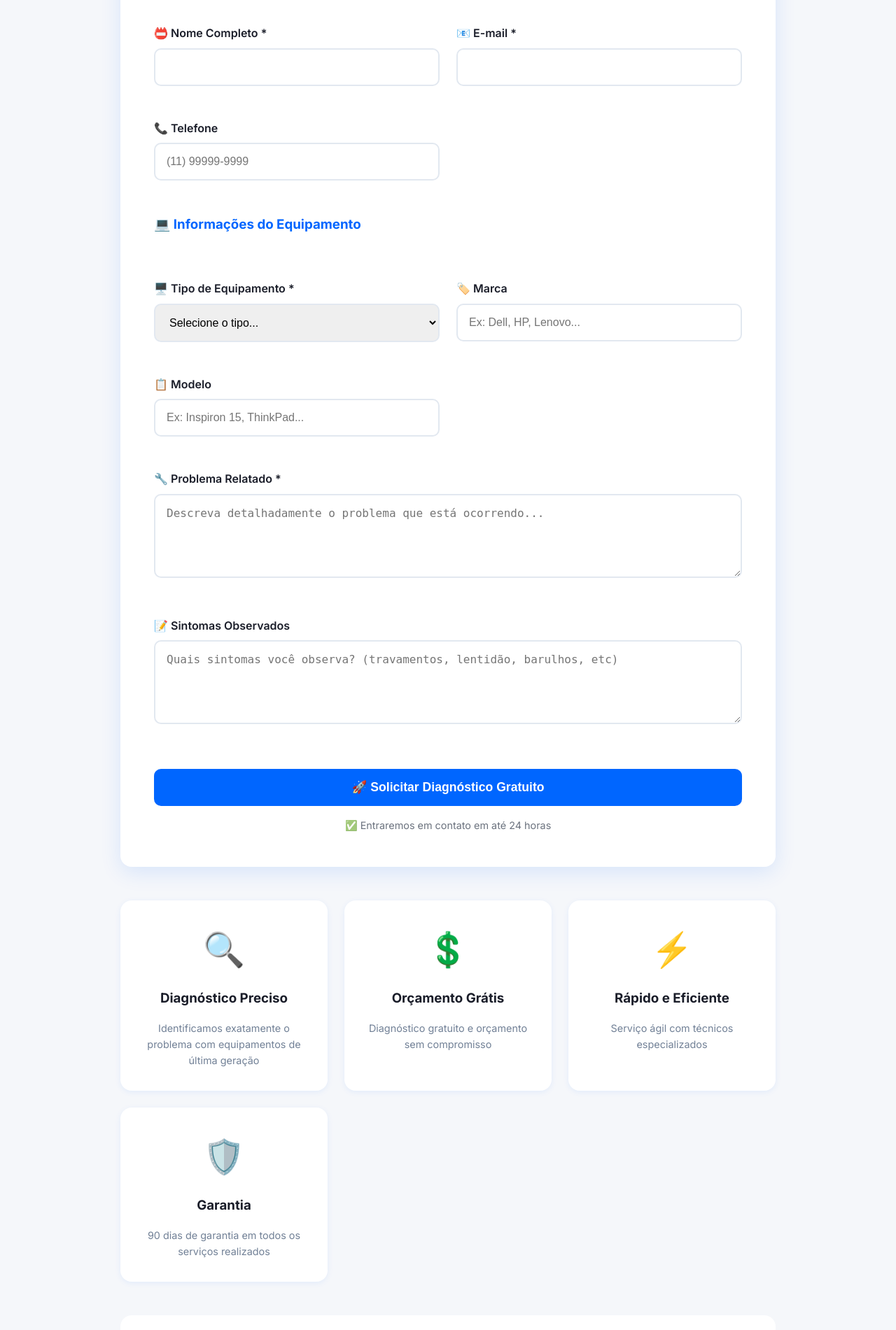
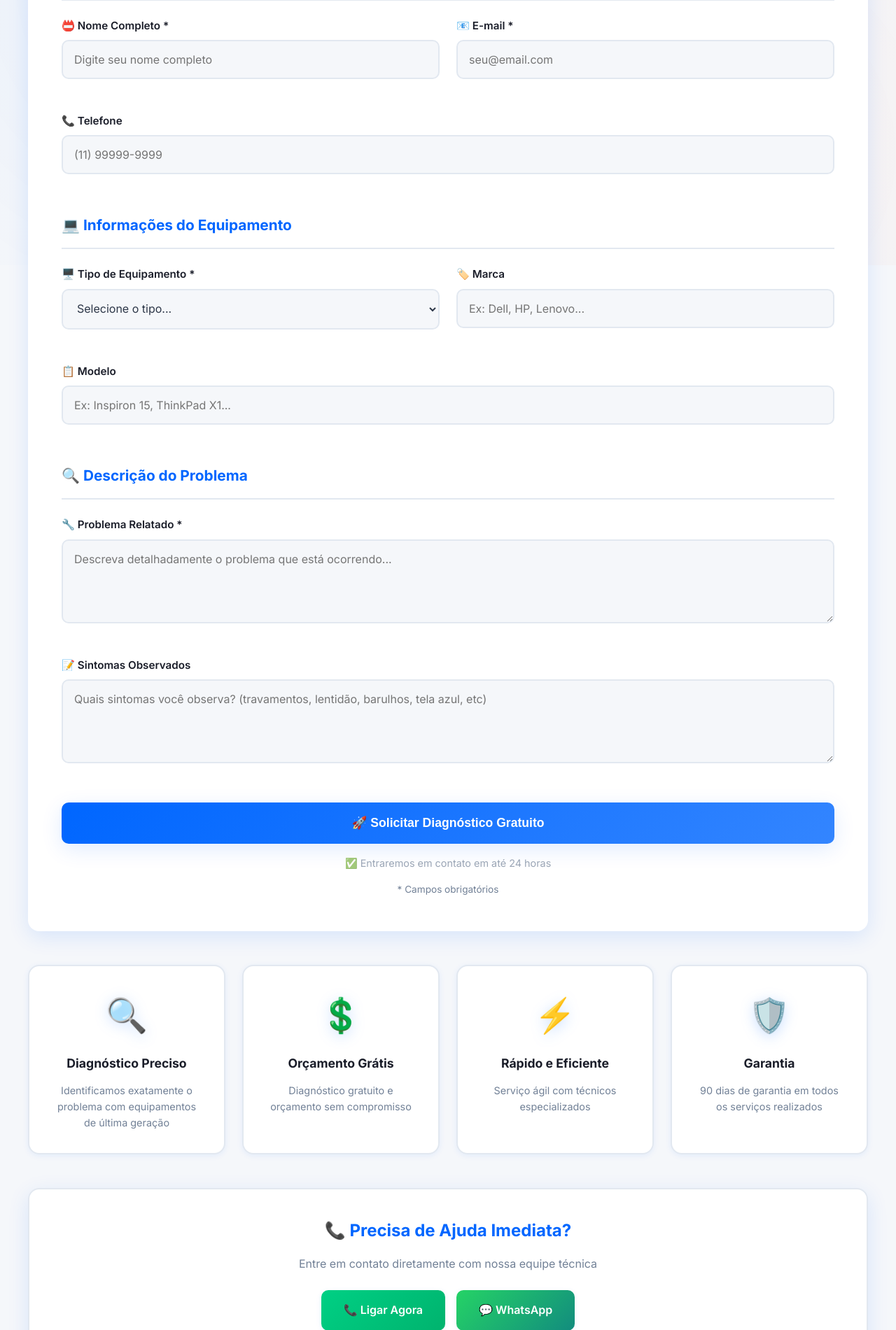
Before and after one commit to PietroTamanini/GHCP, a Flask app: page /diagnostico in a window 1280 px wide. Shown: the part 421-2322 px from the top of the page at 70% size. Run offline with Flask 3, Linux system fonts and the light colour scheme.

Commit message:
arrumando as coisas de diagnosticos login e mexendo um pouco em minha-conta.html

```diff
--- a/app.py
+++ b/app.py
@@ -14,7 +14,7 @@ app.secret_key = 'GHCP-2o25'
 
 DB_CONFIG = {
     'host': 'localhost',
-    'port': '3307',
+    'port': '3306',
     'user': 'root',
     'password': '',
     'database': 'loja_informatica'
--- a/templates/base.html
+++ b/templates/base.html
@@ -434,6 +434,7 @@
                 {% block menu %}
                     <li><a href="{{ url_for('inicio') }}" class="nav-link">Início</a></li>
                     <li><a href="{{ url_for('listar_produtos') }}" class="nav-link">Produtos</a></li>
+                    <li><a href="{{ url_for('diagnostico') }}" class="nav-link">Diagnóstico</a></li>
                 {% endblock %}
             </ul>
 
@@ -536,7 +537,9 @@
 
         const currentPath = window.location.pathname;
         document.querySelectorAll('.nav-link').forEach(link=>{
-            if(currentPath.startsWith(link.getAttribute('href'))){
+            const linkHref = link.getAttribute('href');
+            link.classList.remove('active');
+            if(currentPath === linkHref || (currentPath === '/' && linkHref === '{{ url_for("inicio") }}')){
                 link.classList.add('active');
             }
         });
--- a/templates/diagnostico.html
+++ b/templates/diagnostico.html
@@ -1,56 +1,16 @@
-<!DOCTYPE html>
-<html lang="pt-br">
-<head>
-    <meta charset="UTF-8">
-    <meta name="viewport" content="width=device-width, initial-scale=1.0">
-    <title>Diagnóstico de Computadores - Loja GHCP</title>
+{% extends "base.html" %}
+
+{% block title %}Diagnóstico Técnico - Loja GHCP{% endblock %}
+
+{% block conteudo %}
 <style>
-        @import url('https://fonts.googleapis.com/css2?family=Inter:wght@300;400;500;600;700;800&display=swap');
-
-        :root {
-            --primary: #0066ff;
-            --primary-dark: #0052cc;
-            --primary-light: #3385ff;
-            --secondary: #f5f7fa;
-            --accent: #ff6b35;
-            --success: #00d084;
-            --warning: #ffb800;
-            --danger: #ff3366;
-            --info: #00b8d4;
-            --dark: #1a1d29;
-            --text: #2d3748;
-            --text-light: #718096;
-            --border: #e2e8f0;
-            --glass: rgba(255, 255, 255, 0.9);
-            --shadow-sm: 0 2px 8px rgba(0, 102, 255, 0.08);
-            --shadow: 0 8px 30px rgba(0, 102, 255, 0.12);
-            --shadow-lg: 0 20px 60px rgba(0, 102, 255, 0.2);
-            --radius: 16px;
-            --transition: all 0.4s cubic-bezier(0.4, 0, 0.2, 1);
+    .diagnostico-header {
+        text-align: center;
+        margin-bottom: 3rem;
+        animation: fadeIn 0.8s ease;
     }
 
-        * { box-sizing: border-box; margin: 0; padding: 0; }
-
-        body {
-            font-family: 'Inter', sans-serif;
-            background: var(--secondary);
-            color: var(--text);
-            line-height: 1.6;
-            padding-top: 80px;
-        }
-
-        .container {
-            max-width: 1000px;
-            margin: 0 auto;
-            padding: 2rem;
-        }
-
-        .header {
-            text-align: center;
-            margin-bottom: 3rem;
-        }
-
-        .header h1 {
+    .diagnostico-header h1 {
         font-size: 3rem;
         font-weight: 800;
         background: linear-gradient(135deg, var(--primary) 0%, var(--accent) 100%);
@@ -60,7 +20,7 @@
         margin-bottom: 1rem;
     }
 
-        .header p {
+    .diagnostico-header p {
         font-size: 1.2rem;
         color: var(--text-light);
         max-width: 600px;
@@ -73,16 +33,42 @@
         border-radius: var(--radius);
         box-shadow: var(--shadow);
         margin-bottom: 2rem;
+        animation: slideUp 0.6s ease;
+    }
+
+    @keyframes slideUp {
+        from {
+            opacity: 0;
+            transform: translateY(30px);
+        }
+        to {
+            opacity: 1;
+            transform: translateY(0);
+        }
+    }
+
+    .form-section-title {
+        margin-bottom: 1.5rem;
+        padding-bottom: 1rem;
+        border-bottom: 2px solid var(--border);
+        color: var(--primary);
+        font-size: 1.3rem;
+        font-weight: 700;
+        display: flex;
+        align-items: center;
+        gap: 0.5rem;
     }
 
     .form-grid {
         display: grid;
         grid-template-columns: 1fr 1fr;
         gap: 1.5rem;
+        margin-bottom: 2rem;
     }
 
     .form-group {
-            margin-bottom: 1.5rem;
+        display: flex;
+        flex-direction: column;
     }
 
     .form-group.full-width {
@@ -94,6 +80,7 @@
         margin-bottom: 0.5rem;
         font-weight: 600;
         color: var(--dark);
+        font-size: 0.95rem;
     }
 
     .form-control {
@@ -102,13 +89,16 @@
         border: 2px solid var(--border);
         border-radius: 10px;
         font-size: 1rem;
+        font-family: inherit;
         transition: var(--transition);
+        background: var(--secondary);
     }
 
     .form-control:focus {
         outline: none;
         border-color: var(--primary);
         box-shadow: 0 0 0 3px rgba(0,102,255,0.1);
+        background: white;
     }
 
     textarea.form-control {
@@ -116,9 +106,14 @@
         resize: vertical;
     }
 
-        .btn {
-            padding: 1rem 2rem;
-            background: var(--primary);
+    select.form-control {
+        cursor: pointer;
+    }
+
+    .btn-submit {
+        width: 100%;
+        padding: 1.2rem 2rem;
+        background: linear-gradient(135deg, var(--primary) 0%, var(--primary-light) 100%);
         color: white;
         border: none;
         border-radius: 10px;
@@ -126,23 +121,27 @@
         font-weight: 600;
         cursor: pointer;
         transition: var(--transition);
-            display: inline-flex;
+        display: flex;
         align-items: center;
+        justify-content: center;
         gap: 0.5rem;
-        }
-
-        .btn:hover {
-            background: var(--primary-dark);
-            transform: translateY(-2px);
         box-shadow: var(--shadow);
     }
 
-        .btn-full {
-            width: 100%;
-            justify-content: center;
+    .btn-submit:hover {
+        transform: translateY(-3px);
+        box-shadow: var(--shadow-lg);
     }
 
-        .benefits {
+    .submit-info {
+        text-align: center;
+        margin-top: 1rem;
+        opacity: 0.7;
+        font-size: 0.9rem;
+        color: var(--text-light);
+    }
+
+    .benefits-grid {
         display: grid;
         grid-template-columns: repeat(auto-fit, minmax(250px, 1fr));
         gap: 1.5rem;
@@ -156,52 +155,93 @@
         box-shadow: var(--shadow-sm);
         text-align: center;
         transition: var(--transition);
+        border: 2px solid var(--border);
     }
 
     .benefit-card:hover {
         transform: translateY(-5px);
         box-shadow: var(--shadow);
+        border-color: var(--primary);
     }
 
     .benefit-icon {
         font-size: 3rem;
         margin-bottom: 1rem;
+        filter: drop-shadow(0 4px 10px rgba(0,102,255,0.2));
     }
 
     .benefit-card h3 {
-            margin-bottom: 1rem;
+        margin-bottom: 0.8rem;
         color: var(--dark);
+        font-size: 1.1rem;
     }
 
     .benefit-card p {
         color: var(--text-light);
         font-size: 0.9rem;
+        line-height: 1.6;
     }
 
-        .flash-messages {
-            margin-bottom: 2rem;
+    .contact-cta {
+        text-align: center;
+        margin-top: 3rem;
+        padding: 2.5rem;
+        background: white;
+        border-radius: var(--radius);
+        box-shadow: var(--shadow);
+        border: 2px solid var(--border);
     }
 
-        .flash {
-            padding: 1.2rem 1.5rem;
-            border-radius: 10px;
+    .contact-cta h3 {
         margin-bottom: 1rem;
-            display: flex;
-            align-items: center;
-            gap: 1rem;
-            font-weight: 600;
+        color: var(--primary);
+        font-size: 1.5rem;
     }
 
-        .flash-success {
-            background: rgba(0,208,132,0.1);
-            color: #00a56e;
-            border: 1px solid rgba(0,208,132,0.2);
+    .contact-cta p {
+        margin-bottom: 1.5rem;
+        color: var(--text-light);
     }
 
-        .flash-error {
-            background: rgba(255,51,102,0.1);
-            color: #e62958;
-            border: 1px solid rgba(255,51,102,0.2);
+    .contact-buttons {
+        display: flex;
+        gap: 1rem;
+        justify-content: center;
+        flex-wrap: wrap;
+    }
+
+    .btn-contact {
+        padding: 1rem 2rem;
+        border-radius: 10px;
+        font-weight: 600;
+        text-decoration: none;
+        display: inline-flex;
+        align-items: center;
+        gap: 0.5rem;
+        transition: var(--transition);
+        box-shadow: var(--shadow-sm);
+    }
+
+    .btn-call {
+        background: linear-gradient(135deg, var(--success) 0%, #00b36e 100%);
+        color: white;
+    }
+
+    .btn-whatsapp {
+        background: linear-gradient(135deg, #25D366 0%, #128C7E 100%);
+        color: white;
+    }
+
+    .btn-contact:hover {
+        transform: translateY(-3px);
+        box-shadow: var(--shadow);
+    }
+
+    .required-note {
+        font-size: 0.85rem;
+        color: var(--text-light);
+        margin-top: 1rem;
+        text-align: center;
     }
 
     @media (max-width: 768px) {
@@ -209,82 +249,115 @@
             grid-template-columns: 1fr;
         }
 
-            .container {
-                padding: 1rem;
-            }
-
         .form-container {
             padding: 2rem 1.5rem;
         }
 
-            .header h1 {
+        .diagnostico-header h1 {
             font-size: 2.5rem;
         }
+
+        .diagnostico-header p {
+            font-size: 1rem;
+        }
+
+        .benefits-grid {
+            grid-template-columns: 1fr;
+        }
+
+        .contact-buttons {
+            flex-direction: column;
+        }
+
+        .btn-contact {
+            width: 100%;
+            justify-content: center;
+        }
+    }
+
+    .dark-theme .form-container,
+    .dark-theme .benefit-card,
+    .dark-theme .contact-cta {
+        background: var(--dark);
+        border-color: var(--border);
+    }
+
+    .dark-theme .form-control {
+        background: var(--secondary);
+        color: var(--text);
+        border-color: var(--border);
+    }
+
+    .dark-theme .form-section-title {
+        color: var(--primary-light);
+    }
+
+    .dark-theme .form-group label {
+        color: var(--text);
+    }
+
+    .dark-theme .benefit-card h3,
+    .dark-theme .contact-cta h3 {
+        color: var(--primary-light);
+    }
+
+    .dark-theme .benefit-card p,
+    .dark-theme .contact-cta p {
+        color: var(--text-light);
+    }
+
+    .dark-theme .diagnostico-header h1 {
+        background: linear-gradient(135deg, var(--primary-light) 0%, var(--accent) 100%);
+        -webkit-background-clip: text;
+        -webkit-text-fill-color: transparent;
+        background-clip: text;
     }
 </style>
-</head>
-<body>
-    <div class="container">
-        <div class="header">
+
+<div class="diagnostico-header">
     <h1>🔧 Diagnóstico Técnico</h1>
     <p>Seu computador está com problemas? Nossa equipe especializada vai identificar e solucionar!</p>
 </div>
 
-        {% with messages = get_flashed_messages(with_categories=true) %}
-            {% if messages %}
-                <div class="flash-messages">
-                    {% for category, message in messages %}
-                        <div class="flash flash-{{ category }}">
-                            {% if category == 'success' %} ✅
-                            {% elif category == 'error' %} ❌
-                            {% else %} ⚠️
-                            {% endif %}
-                            {{ message }}
-                        </div>
-                    {% endfor %}
-                </div>
-            {% endif %}
-        {% endwith %}
-
 <div class="form-container">
     <form method="POST">
+        <h3 class="form-section-title">👤 Seus Dados</h3>
         <div class="form-grid">
-                    <div class="form-group full-width">
-                        <h3 style="margin-bottom: 1rem; color: var(--primary);">👤 Seus Dados</h3>
-                    </div>
-
             <div class="form-group">
                 <label for="nome">📛 Nome Completo *</label>
                 <input type="text" id="nome" name="nome" class="form-control"
-                               value="{{ session.get('usuario_nome', '') }}" required>
+                       value="{{ session.get('usuario_nome', '') }}"
+                       placeholder="Digite seu nome completo"
+                       required>
             </div>
 
             <div class="form-group">
                 <label for="email">📧 E-mail *</label>
                 <input type="email" id="email" name="email" class="form-control"
-                               value="{{ session.get('usuario_email', '') }}" required>
+                       value="{{ session.get('usuario_email', '') }}"
+                       placeholder="seu@email.com"
+                       required>
             </div>
 
-                    <div class="form-group">
+            <div class="form-group full-width">
                 <label for="telefone">📞 Telefone</label>
                 <input type="tel" id="telefone" name="telefone" class="form-control"
                        placeholder="(11) 99999-9999">
             </div>
-
-                    <div class="form-group full-width">
-                        <h3 style="margin-bottom: 1rem; color: var(--primary);">💻 Informações do Equipamento</h3>
         </div>
 
+        <h3 class="form-section-title">💻 Informações do Equipamento</h3>
+        <div class="form-grid">
             <div class="form-group">
                 <label for="tipo_equipamento">🖥️ Tipo de Equipamento *</label>
                 <select id="tipo_equipamento" name="tipo_equipamento" class="form-control" required>
                     <option value="">Selecione o tipo...</option>
-                            <option value="Notebook">Notebook</option>
-                            <option value="Desktop">Computador Desktop</option>
-                            <option value="All-in-One">All-in-One</option>
-                            <option value="Servidor">Servidor</option>
-                            <option value="Workstation">Workstation</option>
-                            <option value="Outro">Outro</option>
+                    <option value="Notebook">💻 Notebook</option>
+                    <option value="Desktop">🖥️ Computador Desktop</option>
+                    <option value="All-in-One">🖳 All-in-One</option>
+                    <option value="Servidor">🗄️ Servidor</option>
+                    <option value="Workstation">⚙️ Workstation</option>
+                    <option value="Outro">📦 Outro</option>
                 </select>
             </div>
 
@@ -294,37 +367,44 @@
                        placeholder="Ex: Dell, HP, Lenovo...">
             </div>
 
-                    <div class="form-group">
+            <div class="form-group full-width">
                 <label for="modelo">📋 Modelo</label>
                 <input type="text" id="modelo" name="modelo" class="form-control"
-                               placeholder="Ex: Inspiron 15, ThinkPad...">
+                       placeholder="Ex: Inspiron 15, ThinkPad X1...">
+            </div>
         </div>
 
+        <h3 class="form-section-title">🔍 Descrição do Problema</h3>
+        <div class="form-grid">
             <div class="form-group full-width">
                 <label for="problema">🔧 Problema Relatado *</label>
                 <textarea id="problema" name="problema" class="form-control"
-                                  placeholder="Descreva detalhadamente o problema que está ocorrendo..." required></textarea>
+                          placeholder="Descreva detalhadamente o problema que está ocorrendo..."
+                          required></textarea>
             </div>
 
             <div class="form-group full-width">
                 <label for="sintomas">📝 Sintomas Observados</label>
                 <textarea id="sintomas" name="sintomas" class="form-control"
-                                  placeholder="Quais sintomas você observa? (travamentos, lentidão, barulhos, etc)"></textarea>
+                          placeholder="Quais sintomas você observa? (travamentos, lentidão, barulhos, tela azul, etc)"></textarea>
             </div>
         </div>
 
-                <div style="margin-top: 2rem; text-align: center;">
-                    <button type="submit" class="btn btn-full">
+        <div style="margin-top: 2rem;">
+            <button type="submit" class="btn-submit">
                 🚀 Solicitar Diagnóstico Gratuito
             </button>
-                    <p style="margin-top: 1rem; opacity: 0.7; font-size: 0.9rem;">
+            <p class="submit-info">
                 ✅ Entraremos em contato em até 24 horas
+            </p>
+            <p class="required-note">
+                * Campos obrigatórios
             </p>
         </div>
     </form>
 </div>
 
-        <div class="benefits">
+<div class="benefits-grid">
     <div class="benefit-card">
         <div class="benefit-icon">🔍</div>
         <h3>Diagnóstico Preciso</h3>
@@ -350,31 +430,20 @@
     </div>
 </div>
 
-        <div style="text-align: center; margin-top: 3rem; padding: 2rem; background: white; border-radius: var(--radius);">
-            <h3 style="margin-bottom: 1rem; color: var(--primary);">📞 Precisa de Ajuda Imediata?</h3>
-            <p style="margin-bottom: 1rem; color: var(--text-light);">
-                Entre em contato diretamente com nossa equipe técnica
-            </p>
-            <div style="display: flex; gap: 1rem; justify-content: center; flex-wrap: wrap;">
-                <a href="tel:+5511999999999" class="btn" style="background: var(--success);">
+<div class="contact-cta">
+    <h3>📞 Precisa de Ajuda Imediata?</h3>
+    <p>Entre em contato diretamente com nossa equipe técnica</p>
+    <div class="contact-buttons">
+        <a href="tel:+5511999999999" class="btn-contact btn-call">
             📞 Ligar Agora
         </a>
-                <a href="https://wa.me/5511999999999" class="btn" style="background: #25D366;">
+        <a href="https://wa.me/5511999999999" class="btn-contact btn-whatsapp">
             💬 WhatsApp
         </a>
     </div>
 </div>
-    </div>
 
 <script>
-        setTimeout(() => {
-            document.querySelectorAll('.flash').forEach(flash => {
-                flash.style.opacity = '0';
-                flash.style.transition = 'opacity 0.5s ease';
-                setTimeout(() => flash.remove(), 500);
-            });
-        }, 5000);
-
     document.getElementById('telefone')?.addEventListener('input', function(e) {
         let value = e.target.value.replace(/\D/g, '');
         if (value.length > 11) value = value.substring(0, 11);
@@ -391,6 +460,34 @@
 
         e.target.value = value;
     });
+
+    document.querySelector('form').addEventListener('submit', function(e) {
+        const nome = document.getElementById('nome').value.trim();
+        const email = document.getElementById('email').value.trim();
+        const tipo = document.getElementById('tipo_equipamento').value;
+        const problema = document.getElementById('problema').value.trim();
+
+        if (!nome || !email || !tipo || !problema) {
+            e.preventDefault();
+            alert('❌ Por favor, preencha todos os campos obrigatórios!');
+            return false;
+        }
+    });
+
+    const observer = new IntersectionObserver((entries) => {
+        entries.forEach(entry => {
+            if (entry.isIntersecting) {
+                entry.target.style.opacity = '1';
+                entry.target.style.transform = 'translateY(0)';
+            }
+        });
+    }, { threshold: 0.1 });
+
+    document.querySelectorAll('.benefit-card').forEach((card, index) => {
+        card.style.opacity = '0';
+        card.style.transform = 'translateY(30px)';
+        card.style.transition = `all 0.6s ease ${index * 0.1}s`;
+        observer.observe(card);
+    });
 </script>
-</body>
-</html>
+{% endblock %}
--- a/templates/minha_conta.html
+++ b/templates/minha_conta.html
@@ -272,7 +272,7 @@
                             <div class="empty-icon">📦</div>
                             <h3>Nenhum pedido realizado</h3>
                             <p>Comece a comprar agora mesmo!</p>
-                            <a href="/loja" class="btn">
+                            <a href="/produtos" class="btn">
                                 <span>🛍️</span> Ir para Loja
                             </a>
                         </div>
```
Also changed, not shown: templates/login.html (+0 -15 lines). Lines whose indentation alone changed are shown as unchanged.
